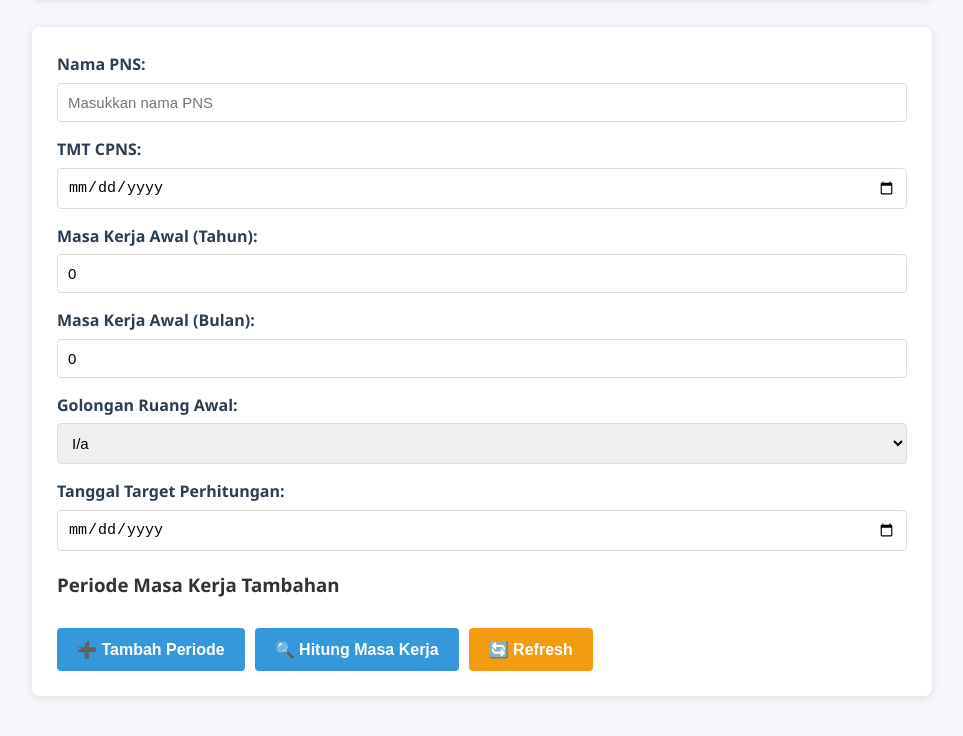
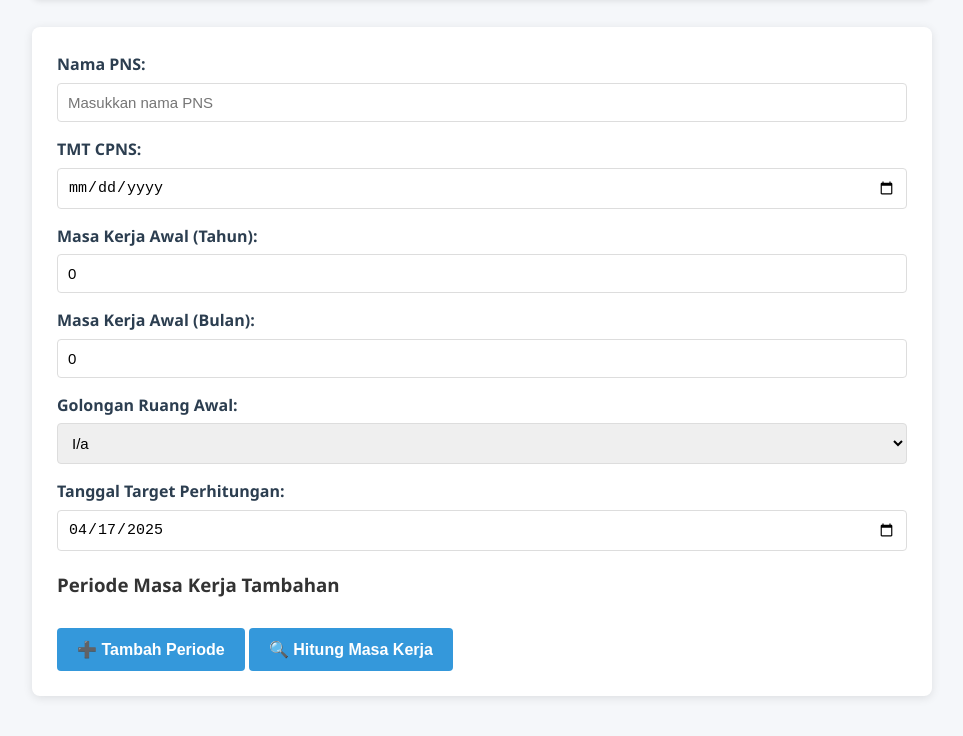
Before and after one commit to akatsvki/testing, a plain HTML site: page index.html in a window 1280 px wide. Shown: the part 133-869 px from the top of the page, without its empty margins (158-1121 px from the left). Drawn offline with Linux system fonts and the light colour scheme.

Commit message:
Update index.html

```diff
--- a/index.html
+++ b/index.html
@@ -105,27 +105,6 @@
             position: relative;
             animation: fadeIn 0.5s ease-out;
         }
-         /* TAMBAHKAN INI */
-        .btn-refresh {
-            background-color: #f39c12;
-            color: white;
-            border: none;
-            padding: 12px 20px;
-            border-radius: 4px;
-            cursor: pointer;
-            font-size: 16px;
-            margin-top: 10px;
-            transition: background-color 0.3s;
-            font-weight: bold;
-        }
-        .btn-refresh:hover {
-            background-color: #e67e22;
-        }
-        .button-group {
-            display: flex;
-            gap: 10px;
-            margin-top: 10px;
-        }
     </style>
 </head>
 <body>
@@ -188,11 +167,8 @@
             <!-- Periode akan ditambahkan di sini -->
         </div>
 
-      <div class="button-group">
         <button type="button" id="add-period">➕ Tambah Periode</button>
         <button type="button" id="calculate">🔍 Hitung Masa Kerja</button>
-        <button type="button" id="refresh" class="btn-refresh">🔄 Refresh</button>
-    </div>
     </div>
 
     <div id="result" class="result" style="display: none;">
@@ -201,8 +177,6 @@
     </div>
 
     <script>
-         document.addEventListener('DOMContentLoaded', function() {
-
         // URL Google Apps Script (GANTI DENGAN URL ANDA)
         const API_URL = "https://script.google.com/macros/s/AKfycbwR2PY5nfvfemdBJrAcJjbDoEA8FSxLaRl4bX0nrnBKemu7H9saCLAy8Nyq-gexyswh/exec";
 
@@ -426,26 +400,6 @@
                 });
             }
         });
-                document.getElementById('refresh').addEventListener('click', function() {
-            // Reset form utama
-            document.getElementById('nama').value = '';
-            document.getElementById('tmt-cpns').value = '';
-            document.getElementById('masa-kerja-awal-tahun').value = '0';
-            document.getElementById('masa-kerja-awal-bulan').value = '0';
-            document.getElementById('golongan-awal').value = 'I/a';
-            document.getElementById('target-date').valueAsDate = new Date();
-
-            // Reset periode tambahan
-            document.getElementById('period-container').innerHTML = '';
-            periodCount = 0;
-
-            // Sembunyikan hasil
-            document.getElementById('result').style.display = 'none';
-
-            // Fokus ke input pertama
-            document.getElementById('nama').focus();
-        });
-    });
     </script>
 </body>
 </html>
```
